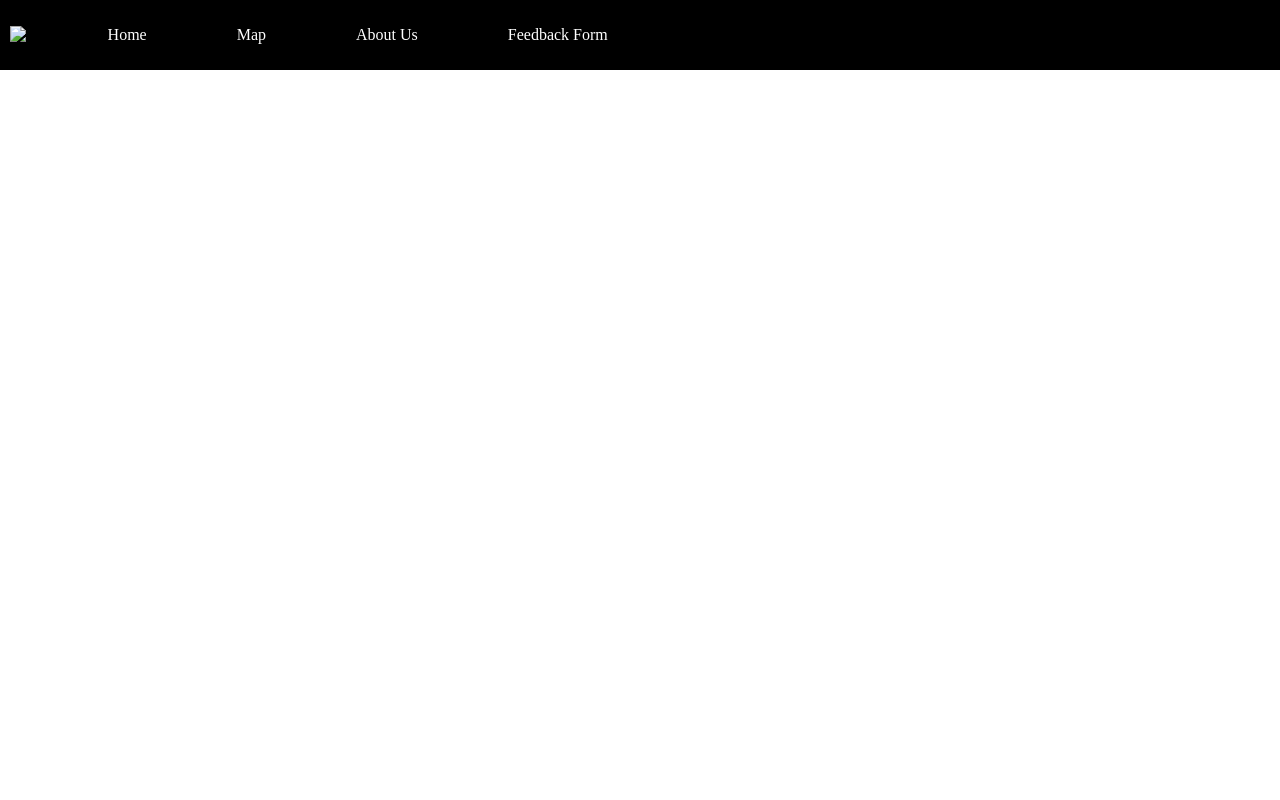
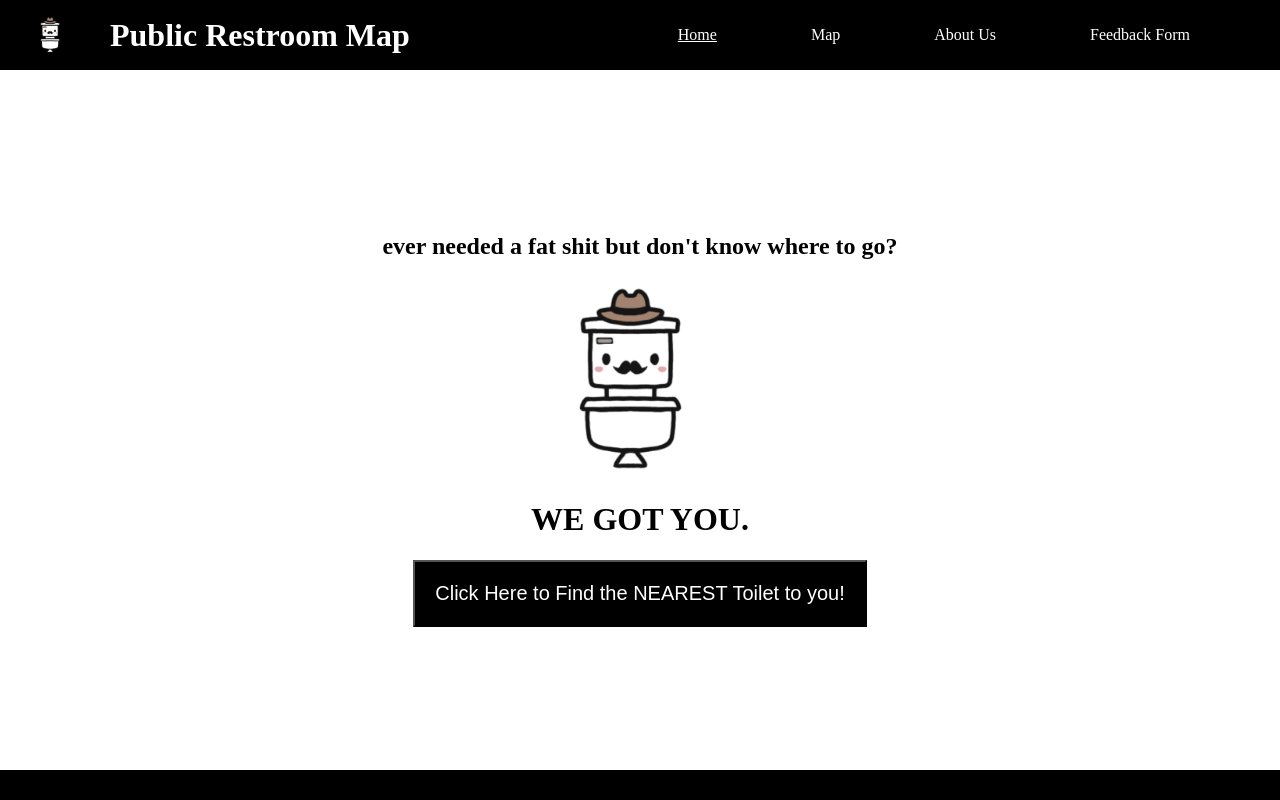
Before and after one commit to nlin21/PRM, a plain HTML site: page index.html in a window 1280 px wide. Shown: the top 800 px of the page. Drawn offline with Linux system fonts and the light colour scheme; a web font is replaced by a local one.

Commit message:
Finished Homepage

```diff
--- a/index.html
+++ b/index.html
@@ -13,15 +13,23 @@
 
    <!-- navbar -->
    <div id="navbar">
-      <img src="replacewithlogo" alt="PRM Logo">
-      <a id="active" class="navbar_text" href="#">Home</a>
-      <a class="navbar_text" href="map.html">Map</a>
-      <a class="navbar_text" href="aboutus.html">About Us</a>
-      <a class="navbar_text" href="feedback.html">Feedback Form</a>
+      <div id="navbar_left">
+         <img src="resources/toilet.png" height="40" alt="PRM Logo">
+         <h1>Public Restroom Map</h1>
+      </div>
+      <div id="navbar_right">
+         <a id="active" class="navbar_text" href="#">Home</a>
+         <a class="navbar_text" href="map.html">Map</a>
+         <a class="navbar_text" href="aboutus.html">About Us</a>
+         <a class="navbar_text" href="feedback.html">Feedback Form</a>
+      </div>
    </div>
 
    <div id="landing">
-
+      <h2>ever needed a fat shit but don't know where to go?</h2>
+      <img src="resources/toilet.png" height="200" alt="PRM Logo">
+      <h1>WE GOT YOU.</h1>
+      <button id="mapbutton">Click Here to Find the NEAREST Toilet to you!</button>
    </div>
 
    <div id="footer">
--- a/resources/style.css
+++ b/resources/style.css
@@ -1,16 +1,22 @@
 body, html {
    margin: 0;
    padding: 0;
+   font-family: "DM Serif Text", serif;
 }
 
 #navbar {
    height: 50px;
+   padding: 10px;
+   display: flex;
+   justify-content: space-between;
+   align-items: center;
+   background-color: black;
+}
+
+#navbar_left {
    display: flex;
    align-items: center;
-   padding: 10px;
-   background-color: black;
-   font-family: "DM Serif Text", serif;
-
+   color: white;
 }
 
 .navbar_text {
@@ -25,10 +31,36 @@ body, html {
    padding: 10px;
 }
 
+#active {
+   text-decoration: underline;
+}
+
 #landing {
    height: 700px;
+   display: flex;
+   flex-direction: column;
+   align-items: center;
+   justify-content: center;
 }
 
 #footer {
-   height: 200px;
+   height: 150px;
+   background-color: black;
 }
+
+img {
+   margin-left: 20px;
+   margin-right: 40px;
+}
+
+#mapbutton {
+   background-color: black;
+   font-size: 20px;
+   color: white;
+   padding: 20px;
+   cursor: pointer;
+}
+
+#mapbutton:hover {
+   background-color: rgb(33, 33, 182);
+}
```
Also changed, not shown: resources/toilet.png (added).
